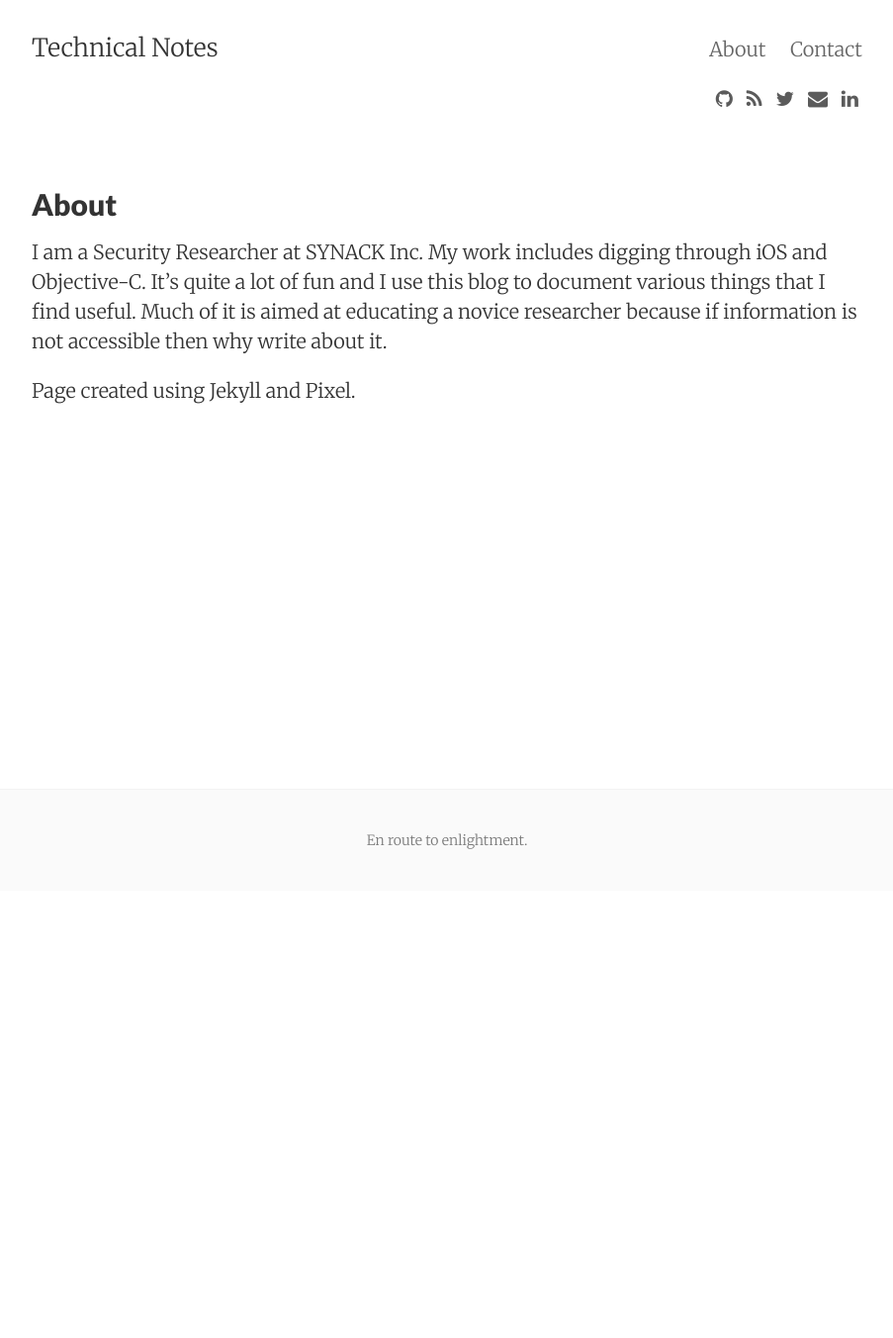
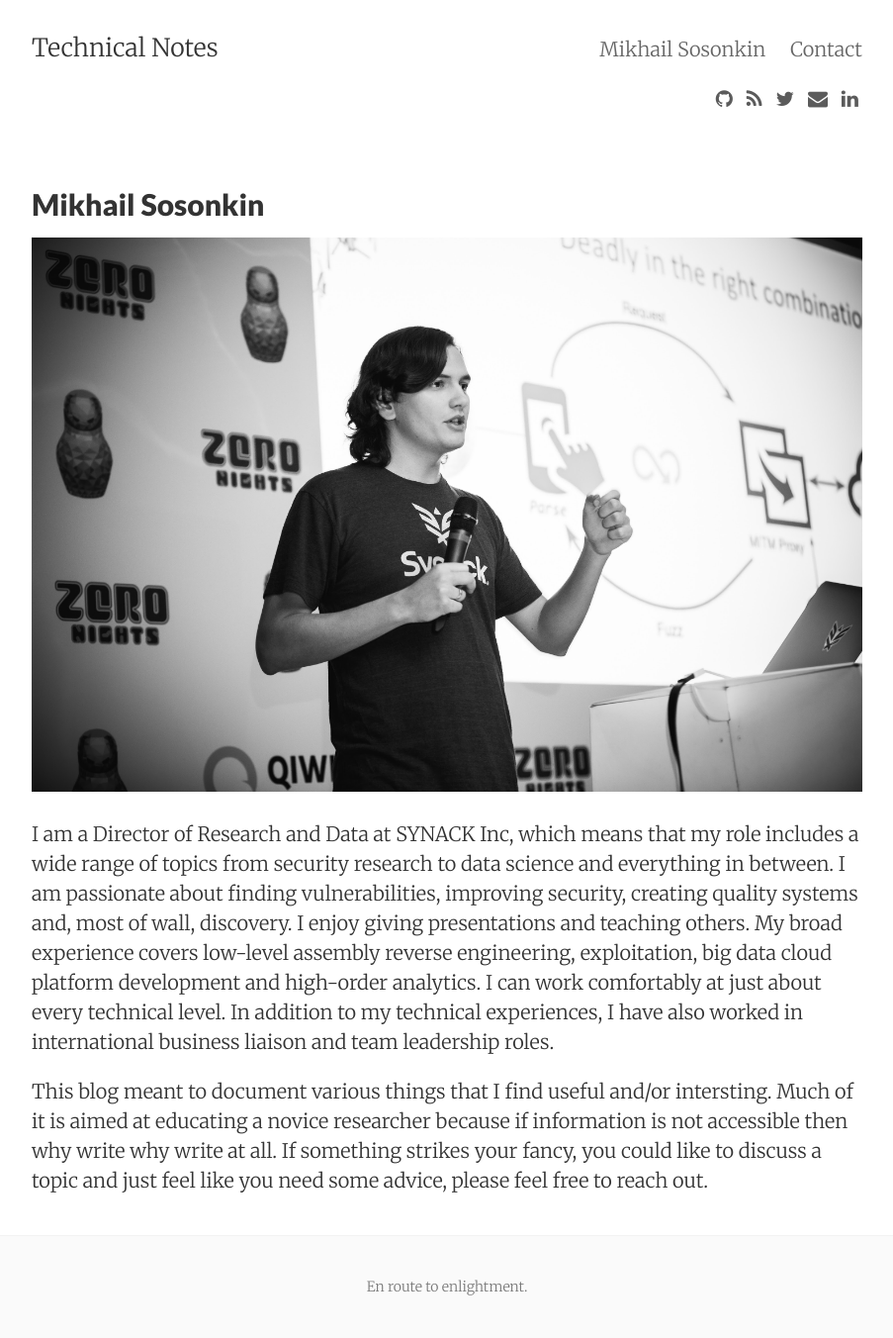
Before and after one commit to nologic/blog, a Jekyll site: the page built from about.md, in a window 1280 px wide. Shown: the whole page at 99% size, without its empty margins (188-1091 px from the left). Built offline with Jekyll 4.4.1, drawn with Linux system fonts in a browser that asks for light colours; nearby versions of some CDN libraries; before the commit the page ends 900 px from its top, so only the background shows below that.

Commit message:
more about

```diff
--- a/about.md
+++ b/about.md
@@ -1,8 +1,11 @@
 ---
 layout: page
-title: About
+title: Mikhail Sosonkin
 tags: about
 ---
-I am a Security Researcher at SYNACK Inc. My work includes digging through iOS and Objective-C. It's quite a lot of fun and I use this blog to document various things that I find useful. Much of it is aimed at educating a novice researcher because if information is not accessible then why write about it.
 
-Page created using Jekyll and Pixel.
+![](../../../../images/self_zeronight.jpg "Mikhail Sosonkin at ZeroNights 2016")
+
+I am a Director of Research and Data at SYNACK Inc, which means that my role includes a wide range of topics from security research to data science and everything in between. I am passionate about finding vulnerabilities, improving security, creating quality systems and, most of wall, discovery. I enjoy giving presentations and teaching others. My broad experience covers low-level assembly reverse engineering, exploitation, big data cloud platform development and high-order analytics. I can work comfortably at just about every technical level. In addition to my technical experiences, I have also worked in international business liaison and team leadership roles.
+
+This blog meant to document various things that I find useful and/or intersting. Much of it is aimed at educating a novice researcher because if information is not accessible then why write why write at all. If something strikes your fancy, you could like to discuss a topic and just feel like you need some advice, please feel free to reach out.
```
Also changed, not shown: images/self_zeronight.jpg (added).
